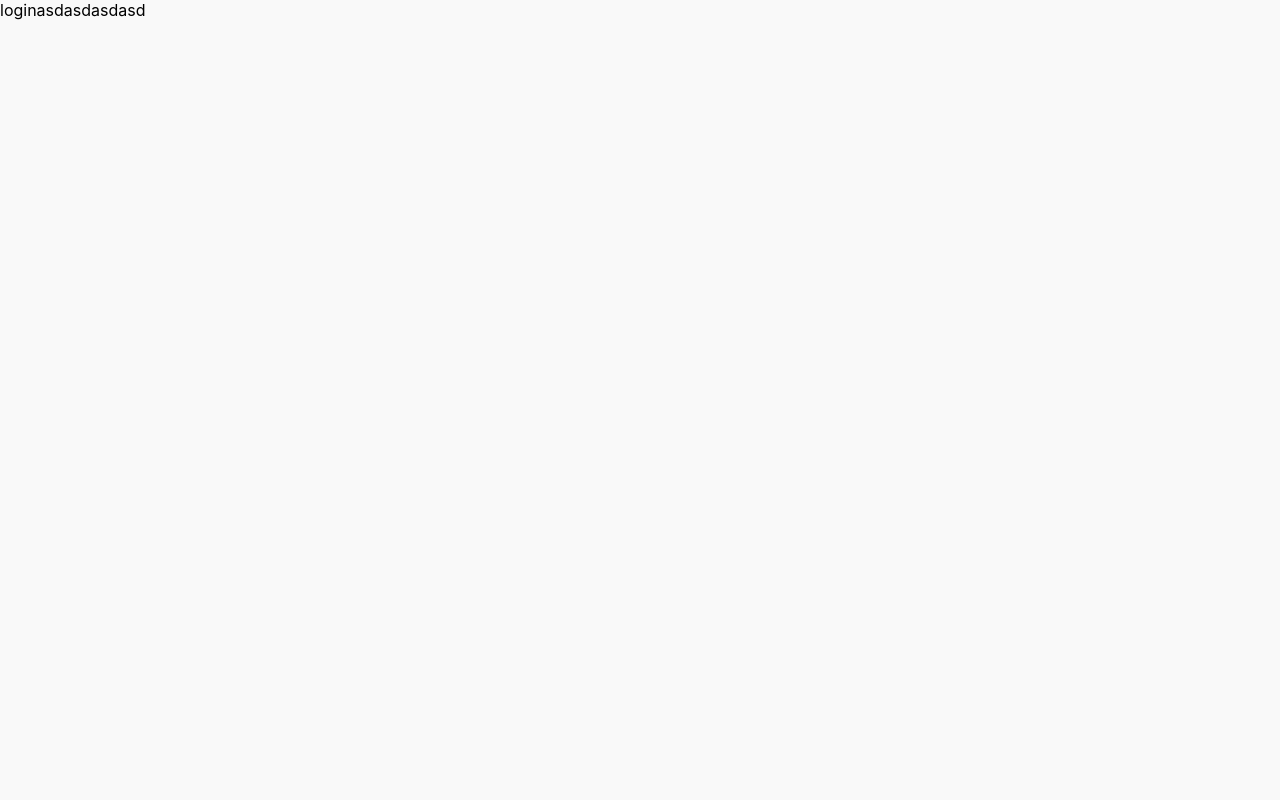
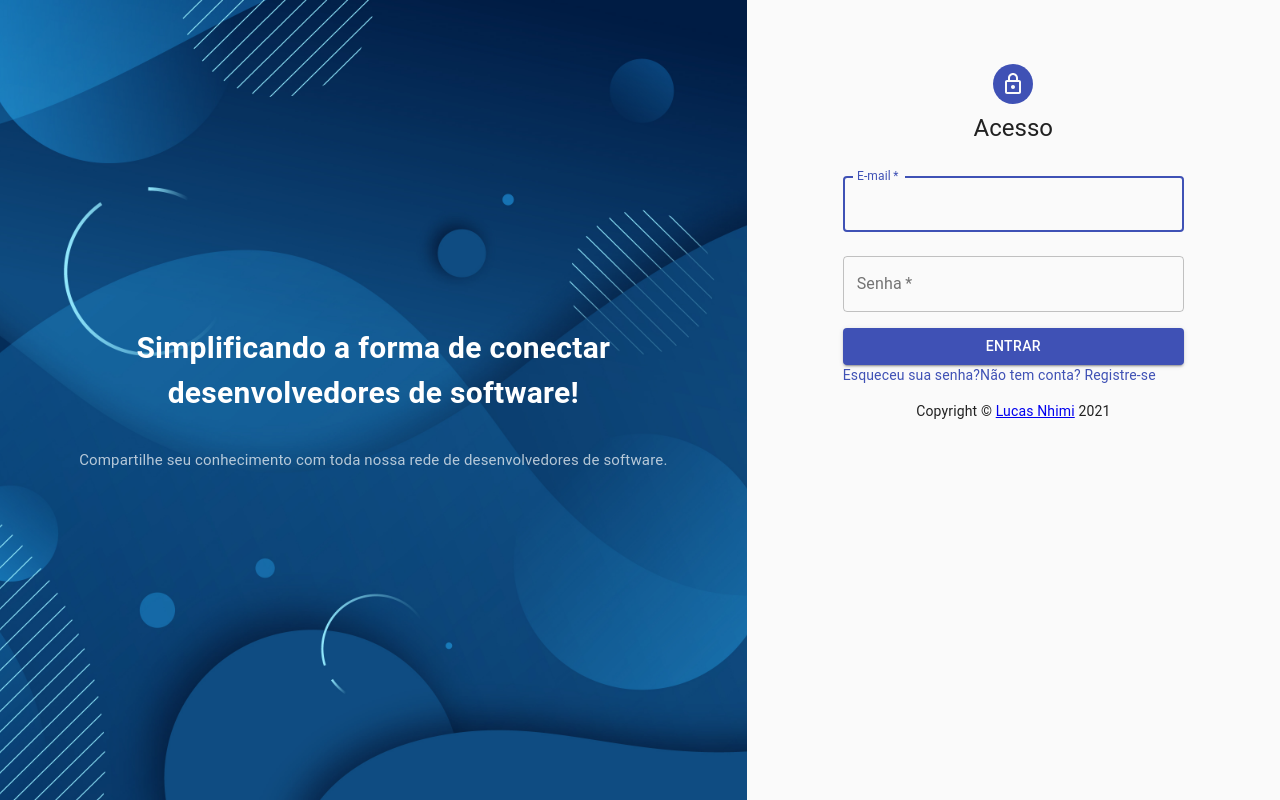
Before and after one commit to thelunardi/conecta-dev, a React (Create React App) app: page /sign_in in a window 1280 px wide. Built offline with nearby package versions, Linux system fonts and the light colour scheme.

Commit message:
criando o componente de login

```diff
--- a/src/index.css
+++ /dev/null
@@ -1,14 +0,0 @@
-body {
-  margin: 0;
-  font-family: -apple-system, BlinkMacSystemFont, 'Segoe UI', 'Roboto', 'Oxygen',
-    'Ubuntu', 'Cantarell', 'Fira Sans', 'Droid Sans', 'Helvetica Neue',
-    sans-serif;
-  -webkit-font-smoothing: antialiased;
-  -moz-osx-font-smoothing: grayscale;
-  background-color: #F9F9F9;
-}
-
-code {
-  font-family: source-code-pro, Menlo, Monaco, Consolas, 'Courier New',
-    monospace;
-}
--- a/src/index.js
+++ b/src/index.js
@@ -1,10 +1,11 @@
 import React from 'react'
 import ReactDOM from 'react-dom'
-import './index.css'
 import App from './App'
+import CssBaseline from '@material-ui/core/CssBaseline'
 
 ReactDOM.render(
     <React.StrictMode>
+        <CssBaseline />
         <App/>
     </React.StrictMode>,
     document.getElementById('root')
--- a/src/pages/SignIn/index.js
+++ b/src/pages/SignIn/index.js
@@ -1,6 +1,158 @@
+import Typography from '@material-ui/core/Typography'
+import { makeStyles } from '@material-ui/core/styles'
+import Grid from '@material-ui/core/Grid'
+import Box from '@material-ui/core/Box'
+import Avatar from '@material-ui/core/Avatar'
+import LockOutlined from '@material-ui/icons/LockOutlined'
+import TextField from '@material-ui/core/TextField'
+import Button from '@material-ui/core/Button'
+import Link from '@material-ui/core/Link'
+
+const useStyles = makeStyles((theme) => ({
+    root: {
+        height: '100vh',
+    },
+    image: {
+        backgroundImage: 'url(/images/background.jpg)',
+        backgroundPosition: 'center',
+        backgroundSize: 'cover',
+        backgroundRepeat: 'none',
+        padding: theme.spacing(2),
+        textAlign: 'center',
+    },
+    avatar: {
+        background: theme.palette.primary.main,
+        marginBottom: theme.spacing(1),
+    },
+    button: {
+        marginTop: theme.spacing(1),
+    },
+    form: {
+        margin: theme.spacing(2, 4)
+    }
+    // left: {
+    //     background: 'blue',
+    //     flexBasis: '58%',
+    //
+    //     display: 'flex',
+    //     flexDirection: 'column',
+    //     justifyContent: 'center',
+    //     alignItems: 'center',
+    // },
+    // right: {
+    //     background: 'yellow',
+    //     flexBasis: '42%',
+    // },
+    // form: {
+    //     display: 'flex',
+    //     flexDirection: 'column',
+    //     margin: '64px 32px',
+    //     alignItems: 'center',
+    // }
+}))
+
+const Copyright = () => {
+    return (
+        <Typography variant='body2' align='center'>
+            { 'Copyright © '}
+            <a color='inherit' href='https://www.youtube.com/watch?v=LGf2KJg20lg'>Lucas Nhimi</a>
+            { ' ' }
+            { new Date().getFullYear() }
+        </Typography>
+    )
+
+}
+
 const SignIn = () => {
+    const classes = useStyles()
+
     return (
-        <div>loginasdasdasdasd</div>
+        <Grid
+            container
+            className={ classes.root }>
+            <Grid
+                item
+                container
+                direction='column'
+                justify='center'
+                alignItems='center'
+                md={ 7 }
+                className={ classes.image }
+            >
+                <Typography style={ { color: '#fff', fontSize: 30, lineHeight: '45px' } }>
+                    <strong>
+                        Simplificando a forma de conectar desenvolvedores de software!
+                    </strong>
+                </Typography>
+                <Typography
+                    variant="body2"
+                    style={ {
+                        color: 'rgb(255,255,255, 0.7)',
+                        marginTop: 30,
+                        fontSize: 15,
+                        lineHeight: '30px',
+                    } }
+                >
+                    Compartilhe seu conhecimento com toda nossa rede de desenvolvedores de
+                    software.
+                </Typography>
+            </Grid>
+            <Grid item md={ 5 }>
+                <Box
+                    mt={ 8 }
+                    display='flex'
+                    flexDirection='column'
+                    alignItems='center'
+                    m={ 8 }
+                >
+                    <Avatar className={ classes.avatar }>
+                        <LockOutlined />
+                    </Avatar>
+                    <Typography variant='h5'>Acesso</Typography>
+                    <form className={ classes.form }>
+                        <TextField
+                            variant='outlined'
+                            margin='normal'
+                            required
+                            fullWidth
+                            id='email'
+                            label='E-mail'
+                            name='email'
+                            autoComplete='email'
+                            autoFocus
+                        />
+                        <TextField
+                            variant='outlined'
+                            margin='normal'
+                            required
+                            fullWidth
+                            id='password'
+                            label='Senha'
+                            name='password'
+                            type='password'
+                            autoComplete='current-password'
+                        />
+                        <Button
+                            className={ classes.button }
+                            fullWidth
+                            variant='contained'
+                            color='primary'
+                        >
+                            Entrar
+                        </Button>
+                        <Grid container>
+                            <Grid item>
+                                <Link>Esqueceu sua senha?</Link>
+                            </Grid>
+                            <Grid item>
+                                <Link>Não tem conta? Registre-se</Link>
+                            </Grid>
+                        </Grid>
+                    </form>
+                    <Copyright />
+                </Box>
+            </Grid>
+        </Grid>
     )
 }
 
```
Also changed, not shown: public/images/background.jpg (added).
